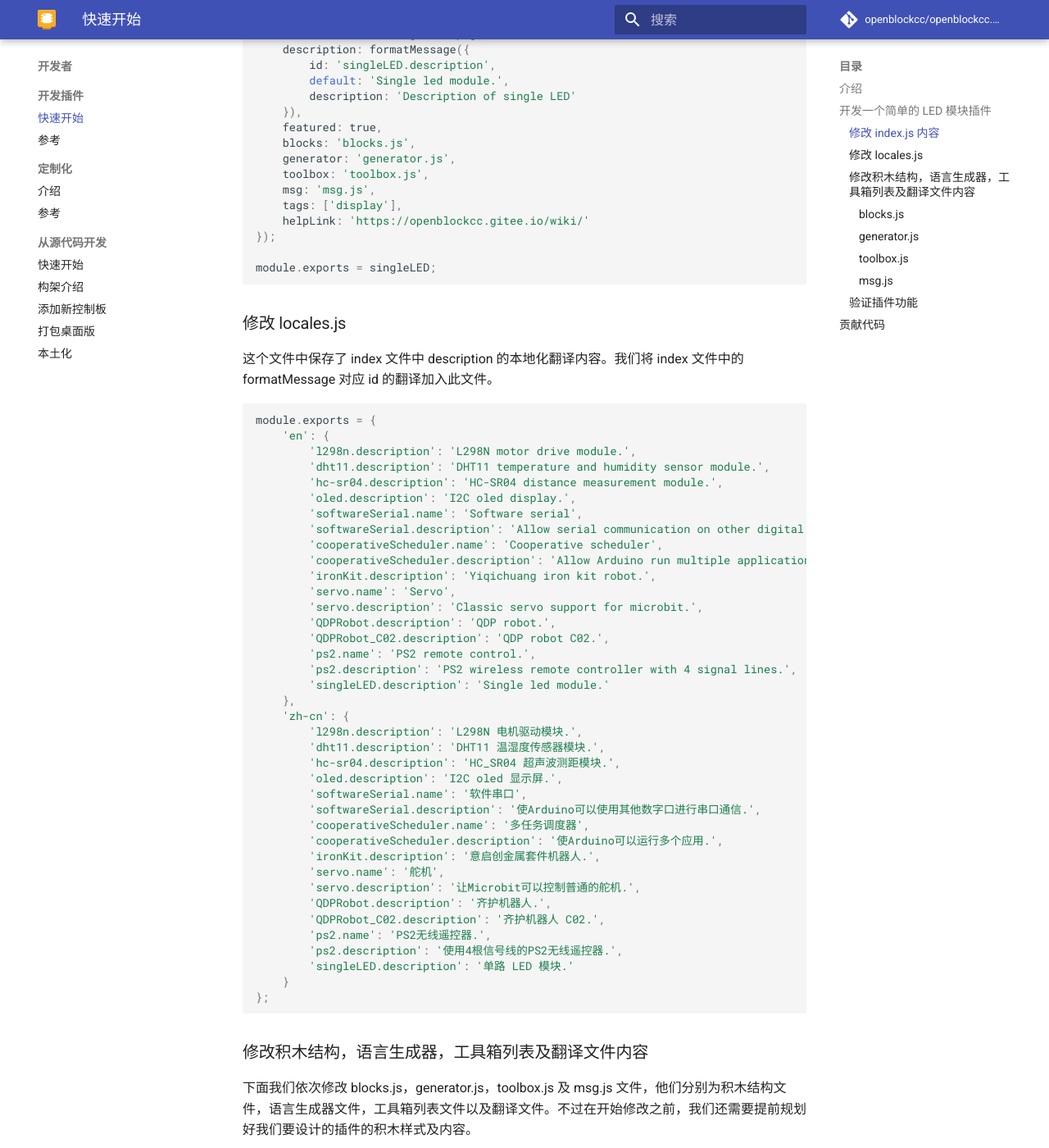
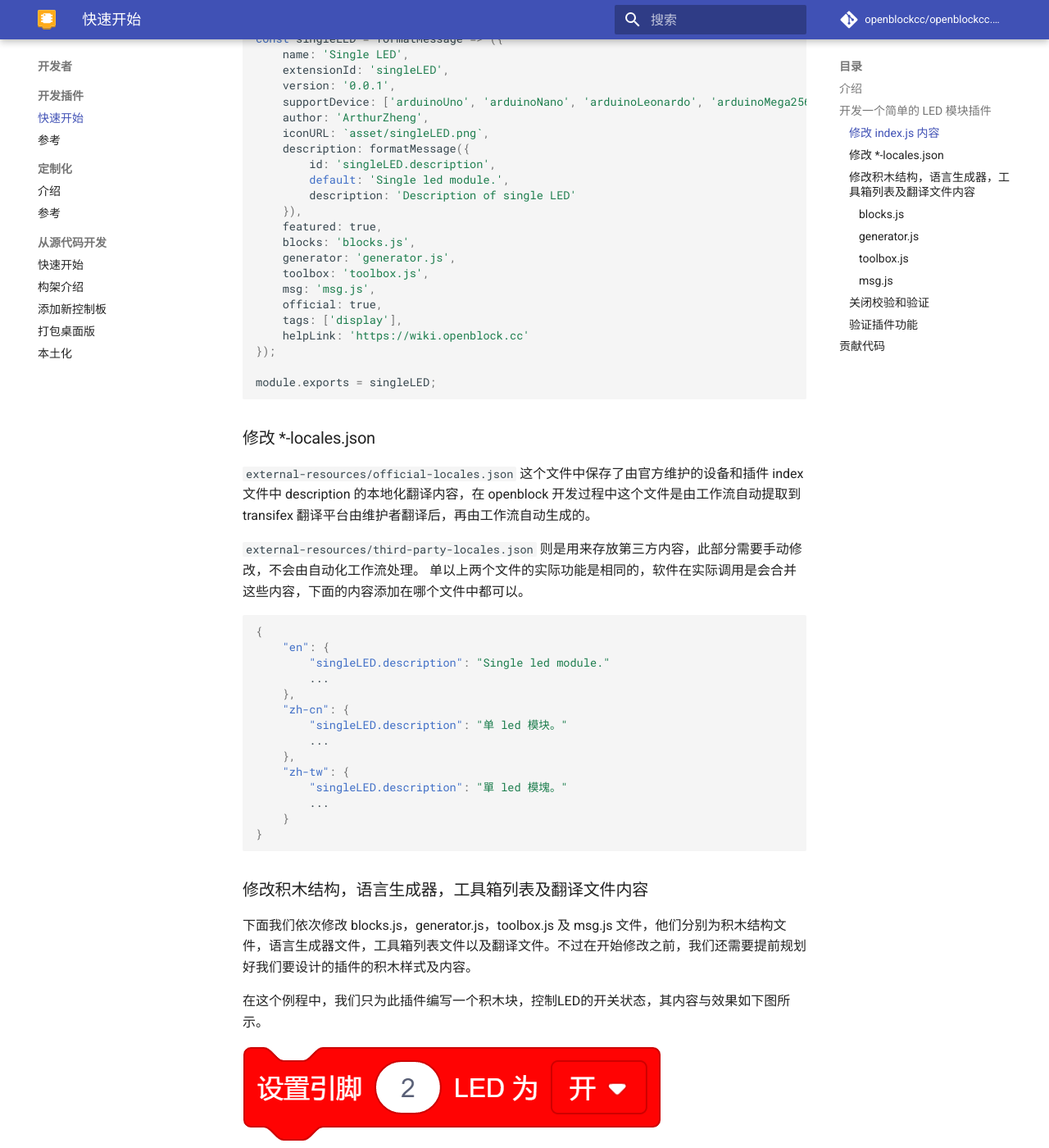
Before and after one commit to openblockcc/openblockcc.github.io, an MkDocs documentation site: the page built from docs/developer/develop-extensions/quick-start.md, in a window 1280 px wide and 1400 px high, scrolled down 3288 px. Shown: the whole window at 82% size. Built offline with MkDocs 1.6.1 and Material for MkDocs 9.7.7, drawn with Linux system fonts in a browser that asks for light colours; comment, search, counter and statistics services are not loaded; some of the changed text lies outside the part shown.

Commit message:
update desktop change log to v2.3.1. And modify the extension develop guid

````diff
--- a/docs/developer/develop-extensions/quick-start.md
+++ b/docs/developer/develop-extensions/quick-start.md
@@ -45,11 +46,7 @@
         npm run fetch
         ```
 
-    3. 而后打开 openblock-resource 存放的路径，在目录下找到并打开以下路径：
-
-        ```js
-        "external-resources/extensions"
-        ```
+    3. 而后打开 openblock-resource 存放的路径，在目录下找到并打开文件夹 `external-resources`
 
 编辑器方面，推荐使用 VS Code.
 
@@ -57,7 +54,7 @@
 
 下面以开发一个适用于 Arduino 的 LED 模块插件作为入门例程。
 
-进入 `arduino/sensor` 目录复制 `dht11` 文件夹到 `arduino/display`，并重命名为 `singleLED` 我们将在此基础上修改为新的 LED 模块插件。操作完成后的目录结构应该如下所示：
+进入 `external-resources/extensions/arduino/sensor` 目录复制 `dht` 文件夹到 `arduino/display`，并重命名为 `singleLED` 我们将在此基础上修改为新的 LED 模块插件。操作完成后的目录结构应该如下所示：
 
 ![](./assets/directory-structure.png)
 
@@ -66,17 +63,20 @@
 index文件描述了插件的基本信息，包含插件的名称等在GUI上显示和交互的内容。原始的文件内容如下：
 
 ```js
-const dht11 = formatMessage => ({
-    name: 'DHT11',
-    extensionId: 'dht11',
+const dht = formatMessage => ({
+    name: formatMessage({
+        id: 'dht.name',
+        default: 'DHT Sensor'
+    }),
+    extensionId: 'dht',
     version: '1.0.0',
-    supportDevice: ['arduinoUno', 'arduinoNano', 'arduinoLeonardo', 'arduinoMega2560'],
+    supportDevice: ['arduinoUno', 'arduinoNano', 'arduinoLeonardo',
+        'arduinoMega2560', 'arduinoEsp32', 'arduinoEsp8266'],
     author: 'ArthurZheng',
-    iconURL: `asset/DTH11.png`,
+    iconURL: `asset/dht.png`,
     description: formatMessage({
-        id: 'arduino.dht11.description',
-        default: 'DHT11 Temperature and humidity sensor module.',
-        description: 'Description of dht11'
+        id: 'dht.description',
+        default: 'DHT Temperature and humidity sensor module.'
     }),
     featured: true,
     blocks: 'blocks.js',
@@ -84,14 +84,16 @@ const dht11 = formatMessage => ({
     toolbox: 'toolbox.js',
     msg: 'msg.js',
     library: 'lib',
+    official: true,
     tags: ['sensor'],
-    helpLink: 'https://openblockcc.gitee.io/wiki/'
+    helpLink: 'https://wiki.openblock.cc'
 });
 
-module.exports = dht11;
+module.exports = dht;
+
 ```
 
-1. 首先替换首位定义并导出的变量名从 dht11 为 singleLED。
+1. 首先替换首位定义并导出的变量名从 dht 为 singleLED。
 
 2. 修改 Name 为 Single LED，此属性为在插件界面显示的插件名称。
 
@@ -117,7 +119,7 @@ module.exports = dht11;
 
     此属性为插件介绍，在插件图片下方显示。
 
-8. 修改 tags 为 `display`，插件界面中用户选择 display 过滤时，此插件将会显示。
+8. 修改 tags 为 `display`，插件界面中用户选择 display 标签过滤内容时，此插件将会显示。
 
 9. 删除 lib 属性以及 lib 文件夹，因为此插件不需要使用第三方的 Arduino 库。
 
@@ -141,60 +143,37 @@ const singleLED = formatMessage => ({
     generator: 'generator.js',
     toolbox: 'toolbox.js',
     msg: 'msg.js',
+    official: true,
     tags: ['display'],
-    helpLink: 'https://openblockcc.gitee.io/wiki/'
+    helpLink: 'https://wiki.openblock.cc'
 });
 
 module.exports = singleLED;
 ```
 
-### 修改 locales.js
+### 修改 *-locales.json
 
-这个文件中保存了 index 文件中 description 的本地化翻译内容。我们将 index 文件中的 formatMessage 对应 id 的翻译加入此文件。
+`external-resources/official-locales.json` 这个文件中保存了由官方维护的设备和插件 index 文件中 description 的本地化翻译内容，在 openblock 开发过程中这个文件是由工作流自动提取到 transifex 翻译平台由维护者翻译后，再由工作流自动生成的。
 
-```js
-module.exports = {
-    'en': {
-        'l298n.description': 'L298N motor drive module.',
-        'dht11.description': 'DHT11 temperature and humidity sensor module.',
-        'hc-sr04.description': 'HC-SR04 distance measurement module.',
-        'oled.description': 'I2C oled display.',
-        'softwareSerial.name': 'Software serial',
-        'softwareSerial.description': 'Allow serial communication on other digital pins of the Arduino.',
-        'cooperativeScheduler.name': 'Cooperative scheduler',
-        'cooperativeScheduler.description': 'Allow Arduino run multiple applications.',
-        'ironKit.description': 'Yiqichuang iron kit robot.',
-        'servo.name': 'Servo',
-        'servo.description': 'Classic servo support for microbit.',
-        'QDPRobot.description': 'QDP robot.',
-        'QDPRobot_C02.description': 'QDP robot C02.',
-        'ps2.name': 'PS2 remote control.',
-        'ps2.description': 'PS2 wireless remote controller with 4 signal lines.',
-        'singleLED.description': 'Single led module.'
+`external-resources/third-party-locales.json` 则是用来存放第三方内容，此部分需要手动修改，不会由自动化工作流处理。
+单以上两个文件的实际功能是相同的，软件在实际调用是会合并这些内容，下面的内容添加在哪个文件中都可以。
+
+```json
+{
+    "en": {
+        "singleLED.description": "Single led module."
+        ...
     },
-    'zh-cn': {
-        'l298n.description': 'L298N 电机驱动模块.',
-        'dht11.description': 'DHT11 温湿度传感器模块.',
-        'hc-sr04.description': 'HC_SR04 超声波测距模块.',
-        'oled.description': 'I2C oled 显示屏.',
-        'softwareSerial.name': '软件串口',
-        'softwareSerial.description': '使Arduino可以使用其他数字口进行串口通信.',
-        'cooperativeScheduler.name': '多任务调度器',
-        'cooperativeScheduler.description': '使Arduino可以运行多个应用.',
-        'ironKit.description': '意启创金属套件机器人.',
-        'servo.name': '舵机',
-        'servo.description': '让Microbit可以控制普通的舵机.',
-        'QDPRobot.description': '齐护机器人.',
-        'QDPRobot_C02.description': '齐护机器人 C02.',
-        'ps2.name': 'PS2无线遥控器.',
-        'ps2.description': '使用4根信号线的PS2无线遥控器.',
-        'singleLED.description': '单路 LED 模块.'
+    "zh-cn": {
+        "singleLED.description": "单 led 模块。"
+        ...
+    },
+    "zh-tw": {
+        "singleLED.description": "單 led 模塊。"
+        ...
     }
-};
-
+}
 ```
-
-
 
 ### 修改积木结构，语言生成器，工具箱列表及翻译文件内容
 
@@ -305,6 +284,10 @@ exports = addMsg;
 ```
 这个文件用于实现本地化翻译内容，定义了上面几个文件中变量的实际内容。
 
+### 关闭校验和验证
+
+修改 `external-resources/config.json` 文件内容，删除属性 `"sha256": "xxx"`。
+
 ### 验证插件功能
 
 而后根据之前搭建开发环境的方式的不同，选择以下操作：
@@ -337,7 +320,7 @@ exports = addMsg;
     使用 openblock-resource 方法时，再启动后会模拟桌面版首次启动的过程，将路径下的 external-resources 复制到上级目录的 `.openblockData` 文件夹中，且每次启动都会自动清除这个目录的内容并重新复制，在插件体积较大时该过程耗时较长，建议将 `package.json` 文件 L8 行中的 `"start": "rimraf ../.openblockData/external-resources && node ./test/start.js",` 改为 `"start": "node ./test/start.js",` 以关闭自动清除指令，如果在之后的修改中删除了某些文件时，可以手动清除目录中的缓存以删除不再使用的文件。
 
 !!! Tip
-    在服务器启动后，缓存目录下的文件只有 `index.js`， `locales.js`，`config.json` 文件会被直接读取，在修改这仨个文件后必须重启软件或指令服务器才可生效。但其他如：`blocks.js` 等文件在修改后可以在软件界面中重新加载就可生效，而不需要重启，这样可以加快调试速度和流程。
+    在服务器启动后，缓存目录下的文件只有 `index.js`， `*-locales.json`，`config.json` 文件会被直接读取，在修改这仨个文件后必须重启软件或指令服务器才可生效。但其他如：`blocks.js` 等文件在修改后可以在软件界面中重新加载就可生效，而不需要重启，这样可以加快调试速度和流程。
 
 ## 贡献代码
 
--- a/mkdocs.yml
+++ b/mkdocs.yml
@@ -30,11 +30,9 @@ extra:
   social:
     - icon: fontawesome/brands/github
       link: https://github.com/openblockcc
-
-# Google Analytics
-google_analytics:
-  - !!python/object/apply:os.getenv ["GOOGLE_ANALYTICS_KEY"]
-  - auto
+  analytics:
+    provider: google
+    property: !ENV GOOGLE_ANALYTICS_KEY
 
 # Extensions
 markdown_extensions:
@@ -72,7 +70,8 @@ markdown_extensions:
         - name: mermaid
           class: mermaid
           format: !!python/name:pymdownx.superfences.fence_code_format
-  - pymdownx.tabbed
+  - pymdownx.tabbed:
+      alternate_style: true
   - pymdownx.tasklist:
       custom_checkbox: true
   - pymdownx.tilde
````
Also changed, not shown: other parts of docs/developer/develop-extensions/quick-start.md (+5 -4 lines), docs/desktop-changelog.md (+21 -0 lines).
